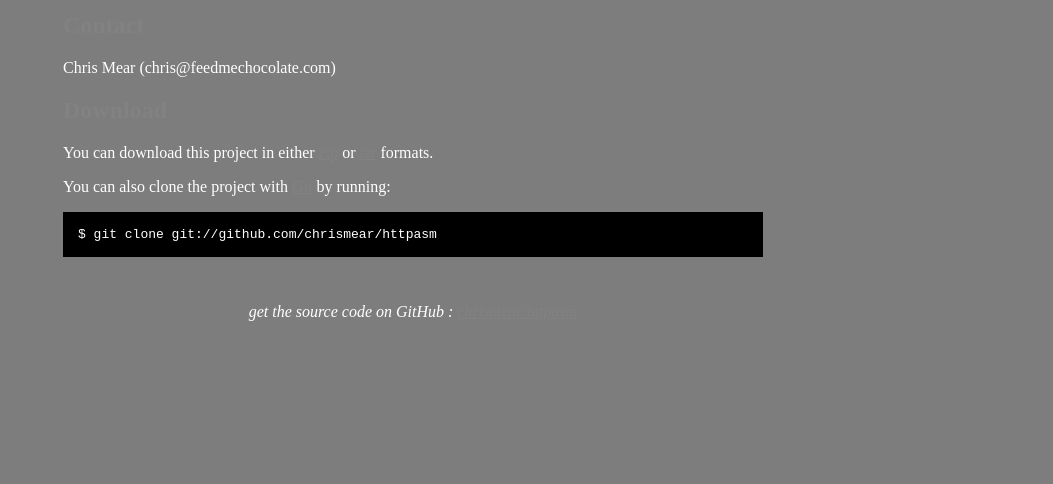
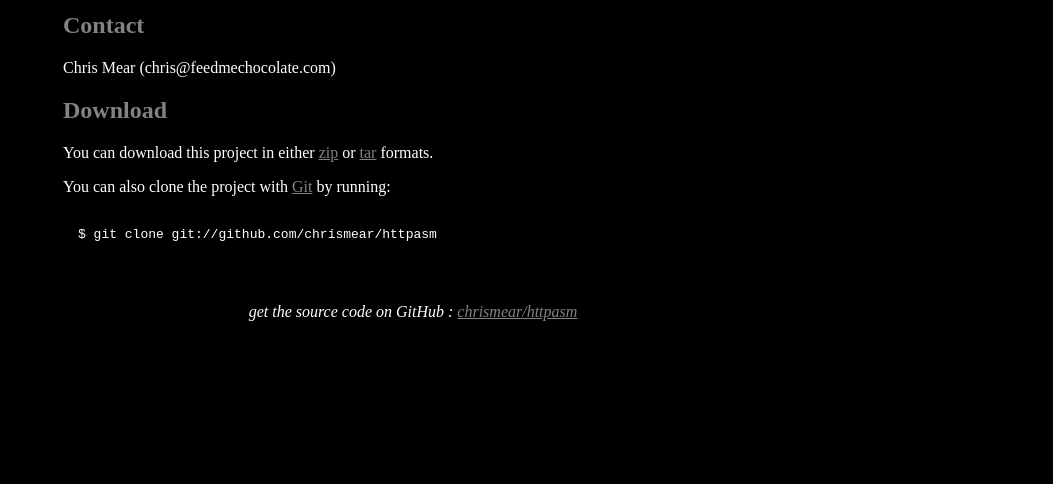
Before and after one commit to chrismear/httpasm, a plain HTML site: page index.html in a window 1280 px wide. Shown: the part 316-800 px from the top of the page, without its empty margins (227-1280 px from the left). Drawn offline with Linux system fonts and the light colour scheme.

Commit message:
Black background.

```diff
--- a/index.html
+++ b/index.html
@@ -10,7 +10,7 @@
 	<style type="text/css">
 		body {
   		margin-top: 1.0em;
-  		background-color: #7d7d7d;
+  		background-color: #000000;
 		  font-family: "Helvetica,Arial,FreeSans";
   		color: #ffffff;
     }
```
